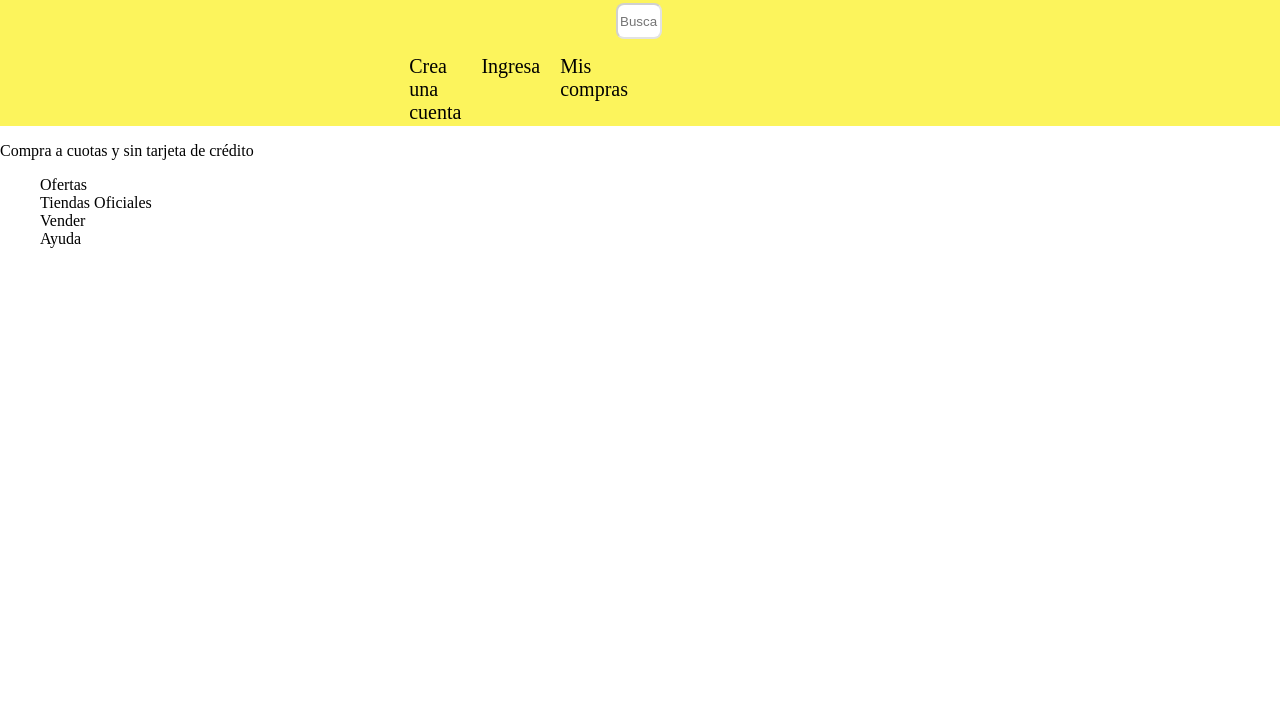
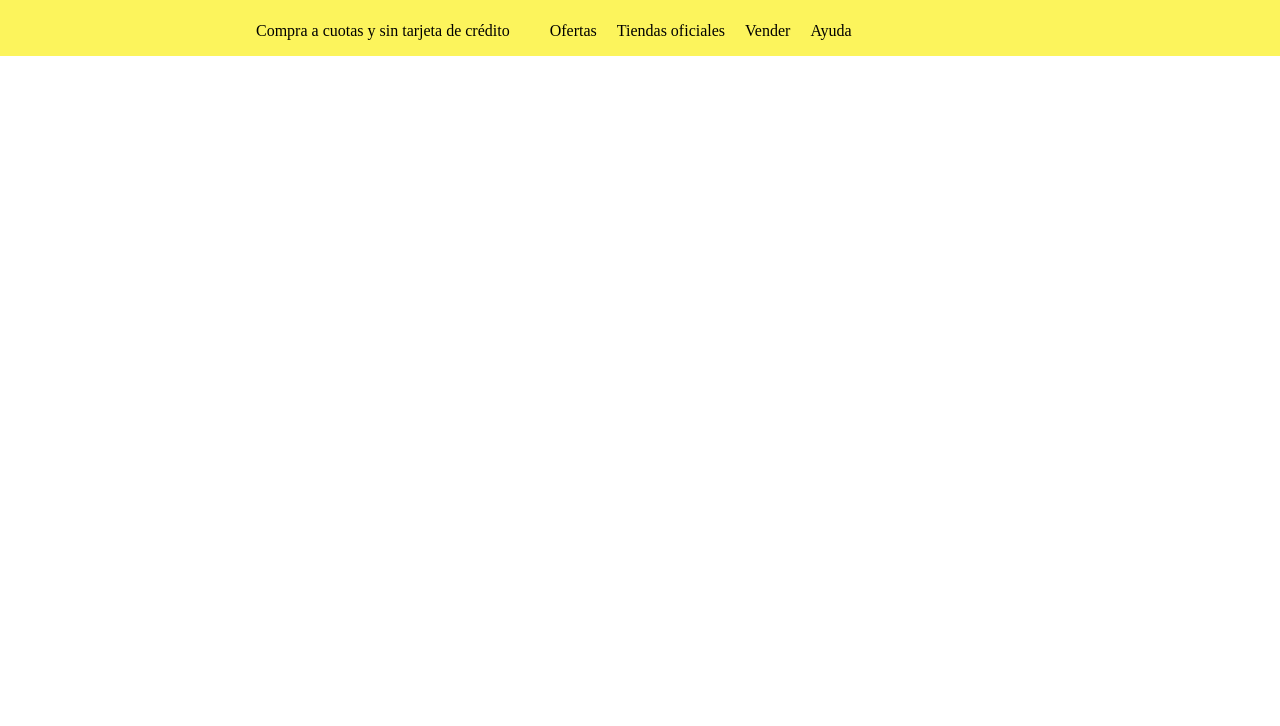
Before and after one commit to AxRRR/DigitalHouse---Split-Individual-2, a website: page views/home.html in a window 1280 px wide. Shown: the part 74-800 px from the top of the page. Drawn offline with Linux system fonts and the light colour scheme.

Commit message:
Navigation finished

```diff
--- a/package.json
+++ b/package.json
@@ -4,6 +4,7 @@
     "start": "node app.js"
   },
   "dependencies": {
+    "dotenv": "^11.0.0",
     "express": "^4.17.2",
     "nodemon": "^2.0.15"
   }
--- a/public/css/styles.css
+++ b/public/css/styles.css
@@ -9,11 +9,7 @@ h1{
 }
 
 nav {
-    width: 100%;
-    height: 200px;
     background-color: #fcf45c;
-    display: flex;
-    justify-content: center;
 }
 
 nav input {
@@ -27,32 +23,52 @@ nav img {
     width: 100%;
 }
 
+.navigation--main{
+    width: 100%;
+    height: 80px;
+    display: flex;
+    justify-content: center;
+}
+
 .navigation--img{
     margin-top: 20px;
+    height: 60px;
     width: 10%;
     justify-content: right;
-    /* background-color: thistle; */
 }
 
 .navigation--search {
     margin-top: 20px;
+    height: 60px;
     width: 30%;
     margin-left: 40px;
-    /* background-color: tomato; */
 }
 
 .navigation--user{
     margin-top: 10px;
-    /* background-color: tomato; */
+    height: 60px;
     width: 25%;
+}
+
+.navigation--categories{
+    display: flex;
+    width: 60%;
+    margin: auto;
+}
+
+.navigation--categories ul{
+    display: flex;
+}
+
+.navigation--categories li{
+    margin-right: 20px;
+    cursor: pointer;
 }
 
 div ul{
     display: flex;
     height: 35px;
     background-color: transparent;
-    /* border: 0;
-    border-bottom: 0.5px solid #5c5a5a; */
     width: 100%;
     justify-content: right;
 }
@@ -72,10 +88,6 @@ div input {
     display: flex;
 }
 
-.test{
-    color: #fcf45c;
-}
-
 ul {
     list-style: none;
 }
--- a/views/home.html
+++ b/views/home.html
@@ -3,20 +3,19 @@
     <!-- Header -->
     <head>
         <meta charset="UTF-8">
-        <!-- <link rel="stylsheet" href="/css/styles.css" /> -->
         <style type="text/css" media="screen">
             @import '/css/styles.css';
           </style>
-        <!-- <link rel="stylesheet" type="text/css" href="../public/styles/styles.css" media="screen" /> -->
         <title>Mercado Liebre</title>
     </head>
 
     <!-- Body -->
     <body>
         <header>
-            <!-- Navigation -->
+            <!-- Navigaton -->
             <nav>
-                <section class='navigation--img'>
+                <section class='navigation--main'>
+                    <div class='navigation--img'>
                         <img
                             src="/images/logo-mercado-liebre.svg"
                             class="home--ImageStyle"
@@ -34,20 +33,18 @@
                             <li>Ingresa</li>
                             <li>Mis compras</li>
                         </ul>
+                    </div>
                 </section>
-            </nav>
-
-            <section>
-
+                <section class='navigation--categories'>
                     <p>Compra a cuotas y sin tarjeta de crédito</p>
-
                     <ul>
                         <li>Ofertas</li>
-                    <li>Tiendas Oficiales</li>
+                        <li>Tiendas oficiales</li>
                         <li>Vender</li>
                         <li>Ayuda</li>
                     </ul>
                 </section>
+            </nav>
         </header>
     </body>
 
```
Also changed, not shown: app.js (+3 -10 lines), 2 other files. Lines whose indentation alone changed are shown as unchanged.
